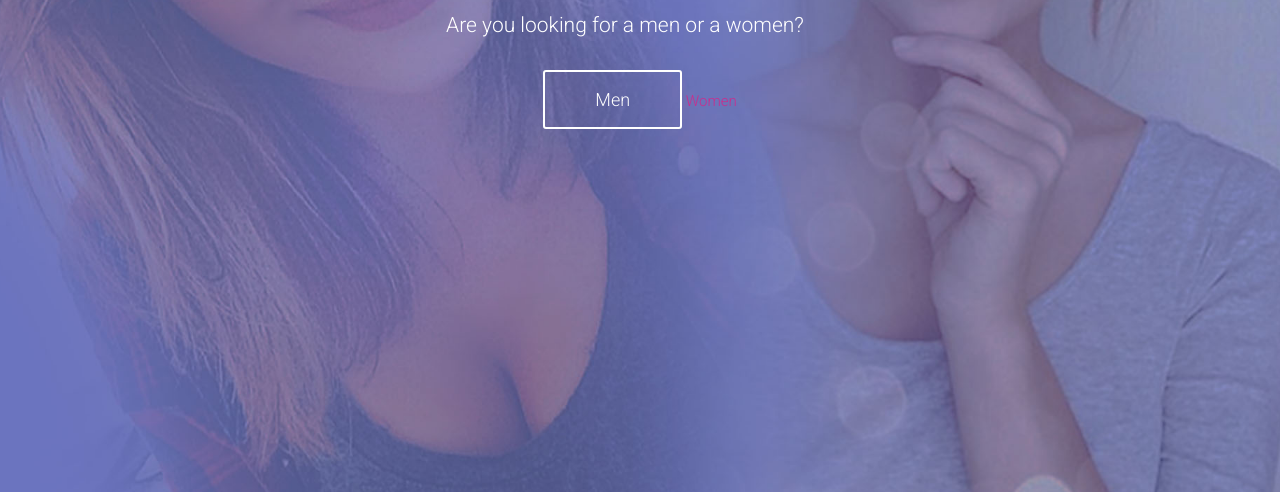
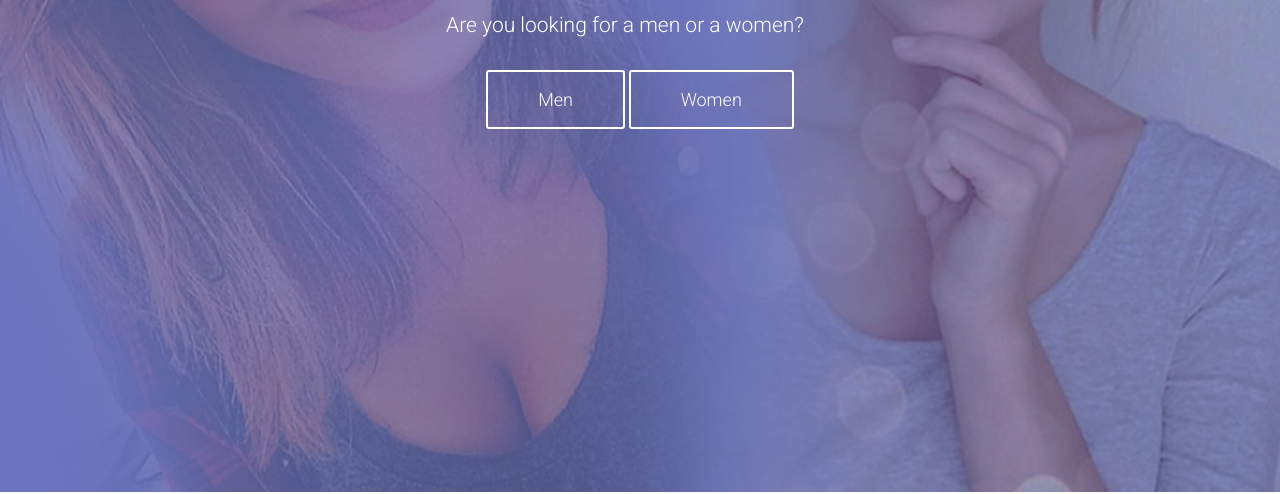
Before and after one commit to filrt/naughty, a plain HTML site: page index.html in a window 1280 px wide. Shown: the part 306-800 px from the top of the page. Drawn offline with nearby package versions, Linux system fonts and the light colour scheme.

Commit message:
Update index.html

```diff
--- a/index.html
+++ b/index.html
@@ -50,7 +50,9 @@
             </div>
             <div class="step">
                 <p>Are you looking for a men or a women?</p><a class="learn-btn animated fadeInUp step_button_1 next"
-                                                               href="javascript:void(0)"><span>Men</span></a> <a href="http://bit.ly/QuickFlirt"><span>Women</span></a>
+                                                               href="javascript:void(0)"><span>Men</span></a> <a
+						class="learn-btn animated fadeInUp step_button_1 next"
+ href="http://bit.ly/QuickFlirt"><span>Women</span></a>
             </div>
             <div class="step" style="display:none;">
                 <p>What's your gender?</p><a class="use-btn animated fadeInUp step_button_2 next"
```
